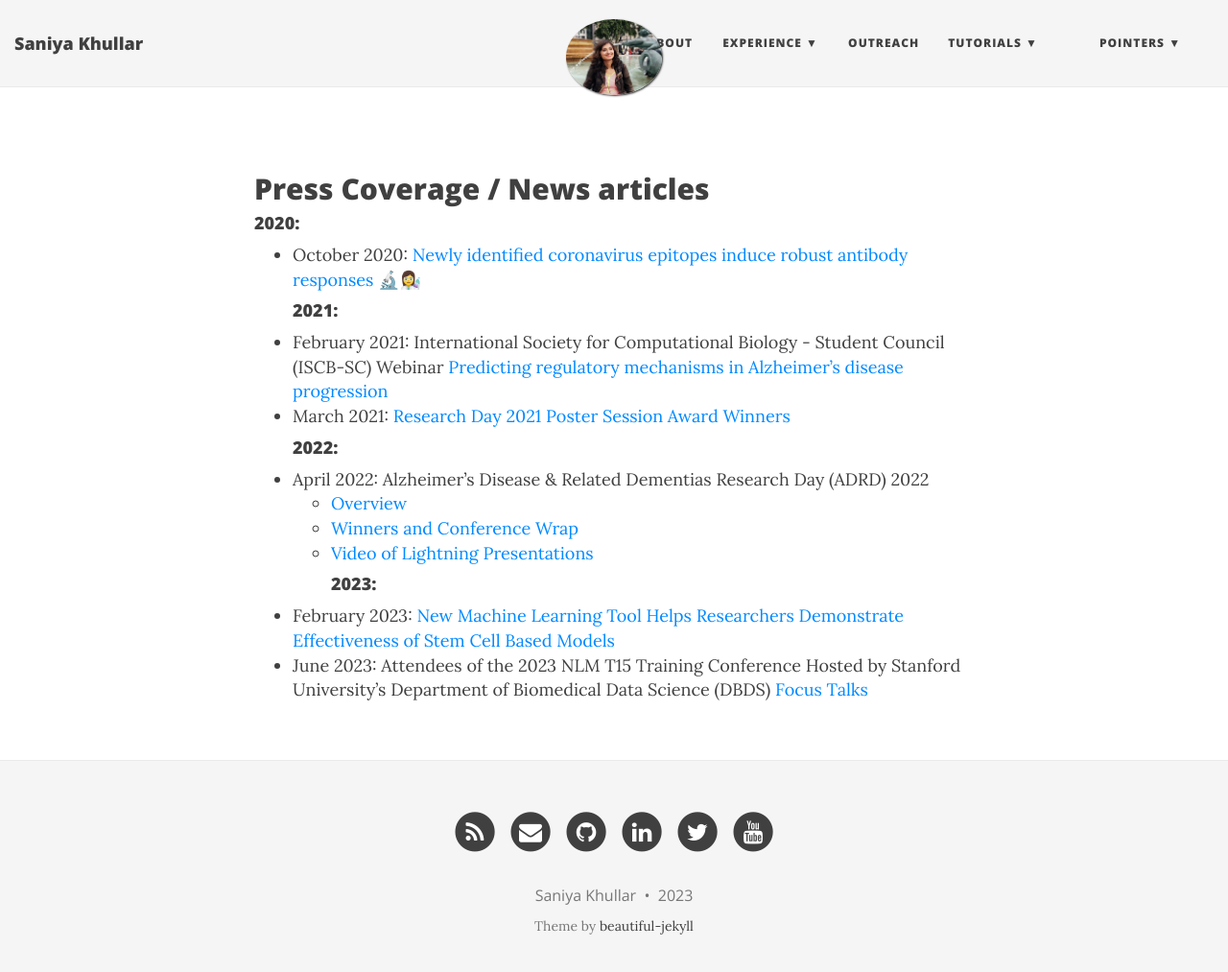
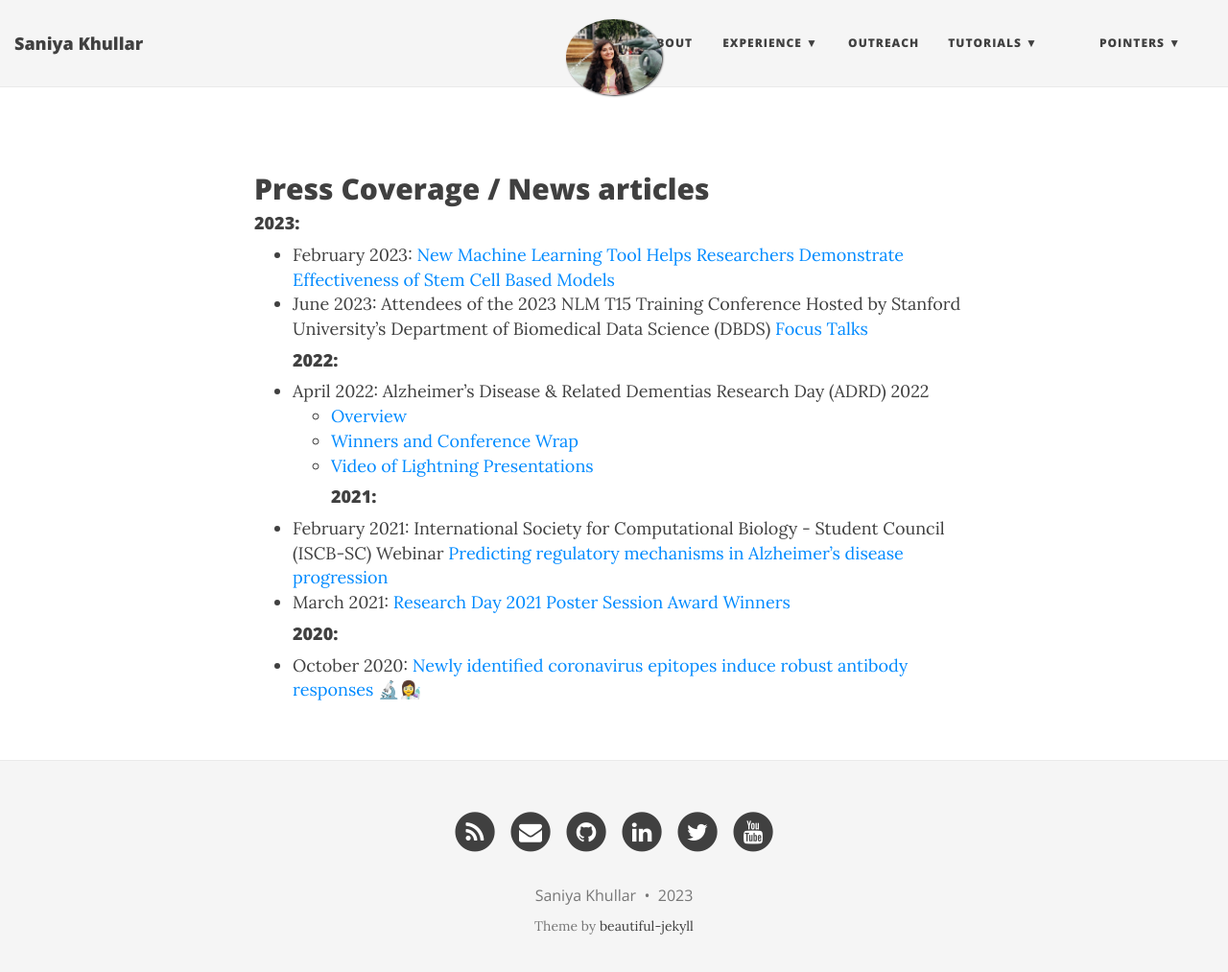
Before and after one commit to SaniyaKhullar/saniyakhullar.github.io, a Jekyll site: the page built from press.md, in a window 1280 px wide and 1026 px high. Shown: the top 1013 px of the window at 96% size. Built offline with Jekyll 4.4.1, drawn with Linux system fonts in a browser that asks for light colours; nearby versions of some CDN libraries.

Commit message:
more updates

```diff
--- a/press.md
+++ b/press.md
@@ -3,17 +3,17 @@ layout: page
 title: ""
 ---
 ## Press Coverage / News articles
-#### 2020:
-- October 2020: [Newly identified coronavirus epitopes induce robust antibody responses](https://www.news-medical.net/news/20201012/Newly-identified-coronavirus-epitopes-induce-robust-antibody-responses.aspx) 🔬👩‍🔬
-#### 2021:
-- February 2021: International Society for Computational Biology - Student Council (ISCB-SC) Webinar [Predicting regulatory mechanisms in Alzheimer's disease progression
-](https://www.youtube.com/watch?v=ITwEzqhQnZU&list=PL_3UUp3wcnVbpTH4UfeybVhGcjyML3N2h)
-- March 2021: [Research Day 2021 Poster Session Award Winners](https://www.adrc.wisc.edu/news/research-day-2021-poster-session-award-winners)
+#### 2023:
+- February 2023: [New Machine Learning Tool Helps Researchers Demonstrate Effectiveness of Stem Cell Based Models](https://www.waisman.wisc.edu/2023/02/27/new-machine-learning-tool-helps-researchers-demonstrate-effectiveness-of-stem-cell-based-models/)
+- June 2023: Attendees of the 2023 NLM T15 Training Conference Hosted by Stanford University’s Department of Biomedical Data Science (DBDS) [Focus Talks](https://dbds.stanford.edu/national-library-of-medicine-nlm-t15-training-conference/#focus-talks)
 #### 2022:
 - April 2022: Alzheimer's Disease & Related Dementias Research Day (ADRD) 2022
   - [Overview](https://www.adrc.wisc.edu/adrd2022)
   - [Winners and Conference Wrap](https://www.adrc.wisc.edu/news/research-day-2022-poster-session-award-winners-and-conference-wrap)
   - [Video of Lightning Presentations](https://www.youtube.com/watch?v=LAAfUB3oPtQ&list=PL_3UUp3wcnVbpTH4UfeybVhGcjyML3N2h&index=5)
-#### 2023:
-- February 2023: [New Machine Learning Tool Helps Researchers Demonstrate Effectiveness of Stem Cell Based Models](https://www.waisman.wisc.edu/2023/02/27/new-machine-learning-tool-helps-researchers-demonstrate-effectiveness-of-stem-cell-based-models/)
-- June 2023: Attendees of the 2023 NLM T15 Training Conference Hosted by Stanford University’s Department of Biomedical Data Science (DBDS) [Focus Talks](https://dbds.stanford.edu/national-library-of-medicine-nlm-t15-training-conference/#focus-talks)
+#### 2021:
+- February 2021: International Society for Computational Biology - Student Council (ISCB-SC) Webinar [Predicting regulatory mechanisms in Alzheimer's disease progression
+](https://www.youtube.com/watch?v=ITwEzqhQnZU&list=PL_3UUp3wcnVbpTH4UfeybVhGcjyML3N2h)
+- March 2021: [Research Day 2021 Poster Session Award Winners](https://www.adrc.wisc.edu/news/research-day-2021-poster-session-award-winners)
+#### 2020:
+- October 2020: [Newly identified coronavirus epitopes induce robust antibody responses](https://www.news-medical.net/news/20201012/Newly-identified-coronavirus-epitopes-induce-robust-antibody-responses.aspx) 🔬👩‍🔬
```
